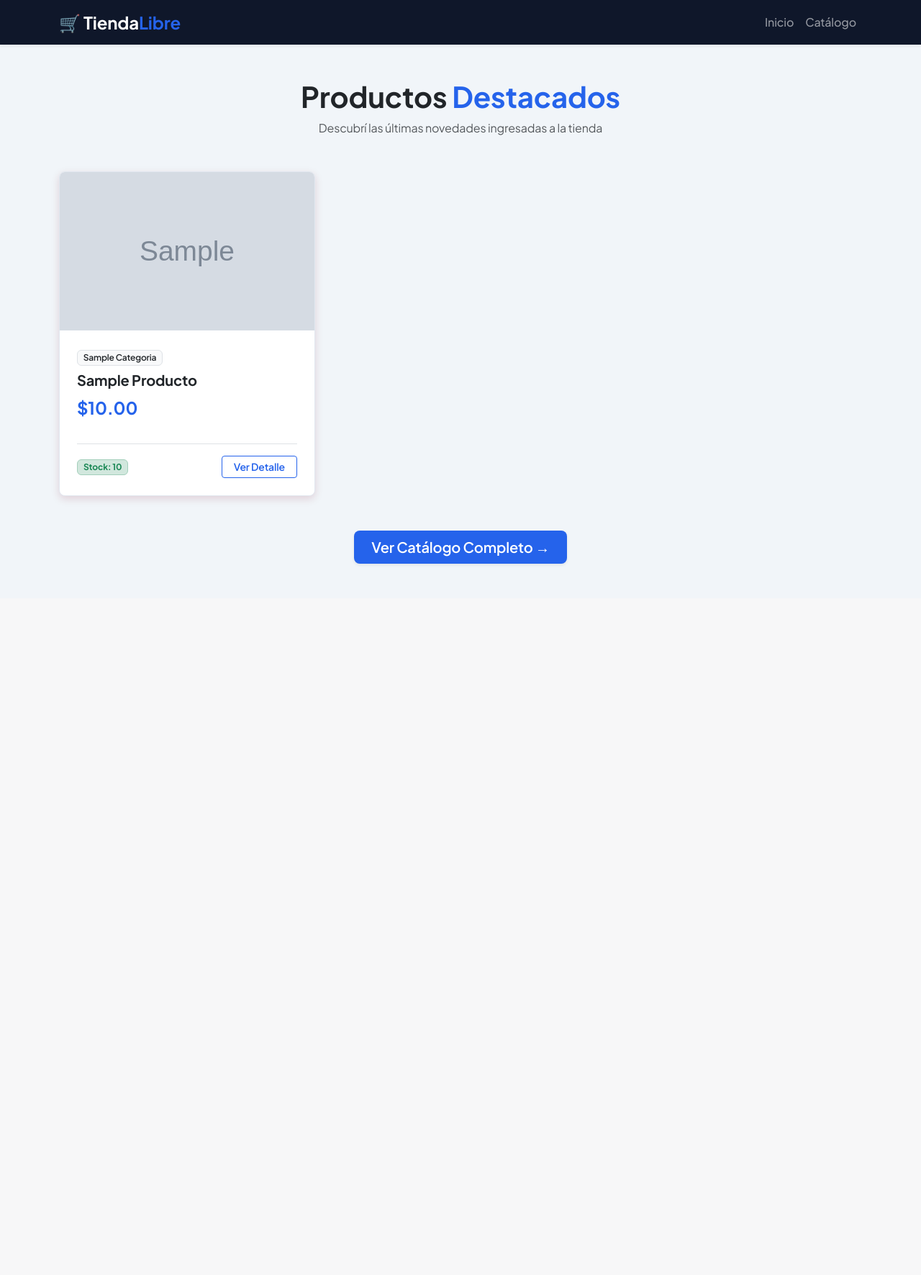
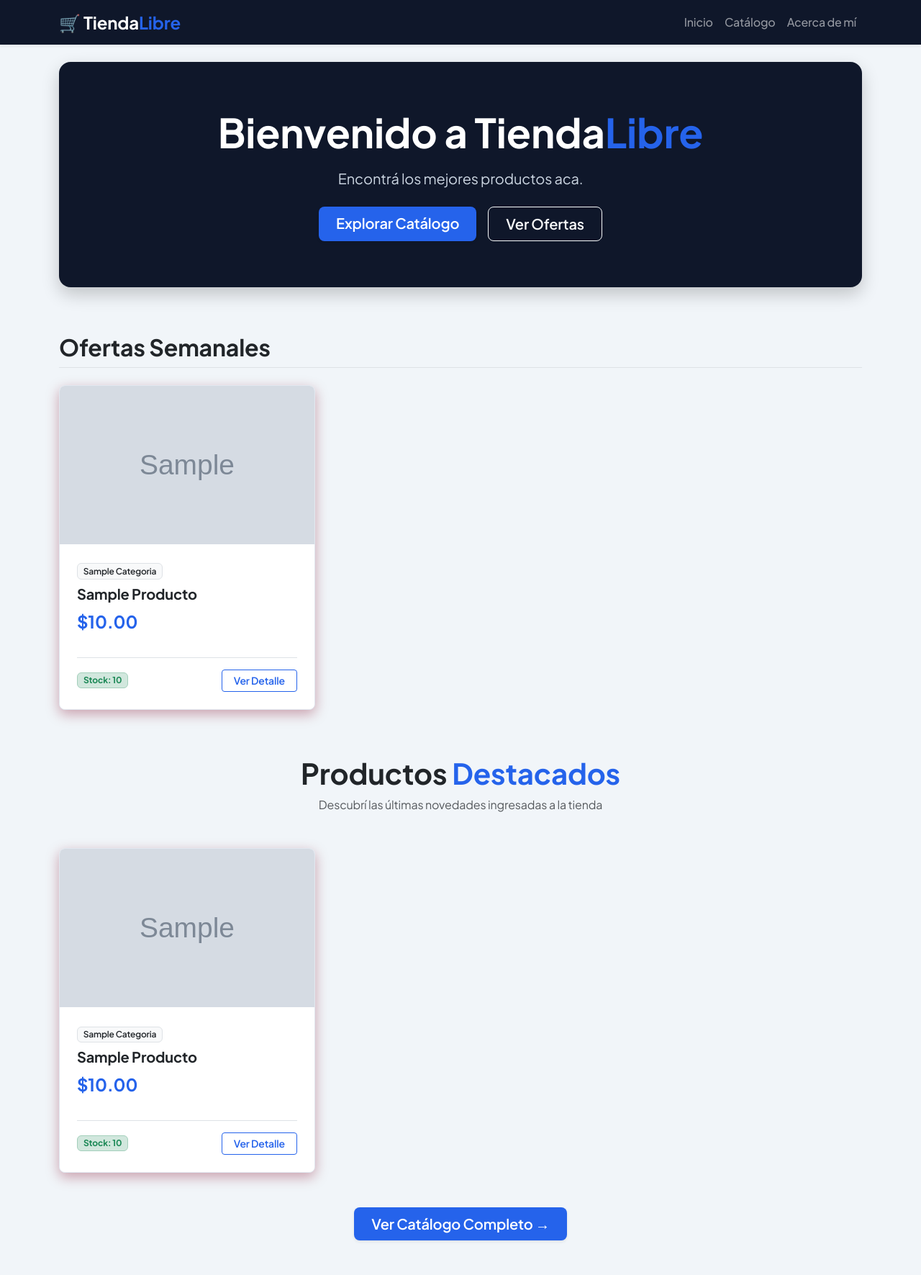
Before and after one commit to Villada-PG3/trabajo-practico-tienda-libre-fabriitisano, a Django app: template ecommerce/tiendalibre/templates/tiendalibre/home.html in a window 1280 px wide. Shown: the whole page at 72% size. Before the commit the page ends 786 px from the top, so only its background shows below. Run offline with Django 5.2, Linux system fonts and the light colour scheme; the template is opened without the code that fills it: most values are stand-ins (such as "Sample title", 1, 10 or a date in 2020); grey boxes marked "Sample" are stand-in pictures.

```diff
--- a/ecommerce/tiendalibre/templates/tiendalibre/base.html
+++ b/ecommerce/tiendalibre/templates/tiendalibre/base.html
@@ -8,7 +8,7 @@
   <!-- Bootstrap 5 CSS -->
   <link href="https://cdn.jsdelivr.net/npm/bootstrap@5.3.0/dist/css/bootstrap.min.css" rel="stylesheet">
 
-  <!-- Fuente Google Fonts: Plus Jakarta Sans -->
+
   <link rel="preconnect" href="https://fonts.googleapis.com">
   <link rel="preconnect" href="https://fonts.gstatic.com" crossorigin>
   <link href="https://fonts.googleapis.com/css2?family=Plus+Jakarta+Sans:wght@400;500;600;700&display=swap" rel="stylesheet">
@@ -55,7 +55,7 @@
 </head>
 <body>
 
-  <!-- Navbar en Azul Oscuro (Navy) -->
+
   <nav class="navbar navbar-expand-lg navbar-dark bg-navy shadow-sm mb-4">
     <div class="container">
         <a class="navbar-brand fw-bold fs-4" href="{% url 'home' %}">
@@ -72,6 +72,9 @@
           <li class="nav-item">
             <a class="nav-link fw-medium" href="{% url 'catalogo' %}">Catálogo</a>
           </li>
+          <li class="nav-item">
+            <a class="nav-link fw-medium" href="{% url 'acerca_de' %}">Acerca de mí</a>
+          </li>
         </ul>
       </div>
     </div>
@@ -80,7 +83,7 @@
   {% block content %}
   {% endblock %}
 
-  <!-- Bootstrap JS -->
+
   <script src="https://cdn.jsdelivr.net/npm/bootstrap@5.3.0/dist/js/bootstrap.bundle.min.js"></script>
 </body>
 </html>
--- a/ecommerce/tiendalibre/templates/tiendalibre/detalle.html
+++ b/ecommerce/tiendalibre/templates/tiendalibre/detalle.html
@@ -43,7 +43,7 @@
           {% endif %}
         </div>
 
-        <!-- Columna Info -->
+
         <div class="col-12 col-md-6">
 
           <span class="badge bg-light text-dark border mb-2 fw-semibold px-3 py-2">
--- a/ecommerce/tiendalibre/templates/tiendalibre/home.html
+++ b/ecommerce/tiendalibre/templates/tiendalibre/home.html
@@ -2,35 +2,136 @@
 
 {% block extra_css %}
 <style>
+  /* Sombra bordó intensa para las tarjetas */
   .card-hover {
-    transition: all 0.25s ease;
+    transition: all 0.3s ease;
     border: 1px solid #e2e8f0;
-    box-shadow: 0 4px 12px rgba(128, 0, 32, 0.15) !important;
+    box-shadow: 0 6px 18px rgba(128, 0, 32, 0.35) !important;
   }
   .card-hover:hover {
     transform: translateY(-6px);
-    border-color: #cbd5e1;
-    box-shadow: 0 12px 24px rgba(128, 0, 32, 0.3) !important;
+    border-color: #800020;
+    box-shadow: 0 12px 28px rgba(128, 0, 32, 0.6) !important;
   }
   .product-image {
     height: 220px;
     object-fit: cover;
   }
+  /* Estilo para el Hero / Bienvenida */
+  .hero-section {
+    background-color: #0f172a;
+    border-radius: 1rem;
+    color: #ffffff;
+    box-shadow: 0 10px 25px rgba(0, 0, 0, 0.2);
+  }
 </style>
 {% endblock %}
 
 {% block content %}
-<div class="container my-5">
+<div class="container my-4">
 
+  <!-- 1. SECCIÓN DE BIENVENIDA (HERO) -->
+  <div class="hero-section p-5 mb-5 text-center position-relative overflow-hidden">
+    <div class="col-md-10 col-lg-8 mx-auto py-3">
+      <h1 class="display-4 fw-bold mb-3">
+        Bienvenido a Tienda<span class="text-accent">Libre</span>
+      </h1>
+      <p class="lead text-slate-300 mb-4" style="color: #cbd5e1;">
+        Encontrá los mejores productos aca.
+      </p>
+      <div class="d-flex justify-content-center gap-3">
+        <a href="{% url 'catalogo' %}" class="btn btn-accent btn-lg px-4 fw-semibold shadow-sm">
+          Explorar Catálogo
+        </a>
+        <a href="#ofertas" class="btn btn-outline-light btn-lg px-4 fw-semibold">
+          Ver Ofertas
+        </a>
+      </div>
+    </div>
+  </div>
+
+
+  <div id="ofertas" class="mb-5 pt-3">
+    <div class="d-flex align-items-center justify-content-between mb-4 border-bottom pb-2">
+      <div>
+        <h2 class="fw-bold text-dark m-0">
+          Ofertas Semanales
+        </h2>
+      </div>
+    </div>
+
+    <div class="row g-4">
+      {% for producto in productos %}
+        {% if forloop.counter <= 3 %}
+          <div class="col-12 col-md-4">
+            <div class="card bg-white h-100 rounded-3 card-hover overflow-hidden position-relative">
+
+
+
+              <a href="{% url 'detalle_producto' pk=producto.pk %}">
+                {% if producto.imagen %}
+                  <img src="{{ producto.imagen.url }}" class="card-img-top product-image" alt="{{ producto.nombre }}">
+                {% else %}
+                  <div class="product-image d-flex align-items-center justify-content-center bg-light text-muted">
+                    Sin imagen
+                  </div>
+                {% endif %}
+              </a>
+
+              <div class="card-body d-flex flex-column justify-content-between p-4">
+                <div>
+                  <span class="badge bg-light text-dark border mb-2 fw-semibold">
+                    {{ producto.categoria.nombre|default:"Sin Categoría"|title }}
+                  </span>
+
+                  <h5 class="card-title fw-bold mb-2">
+                    <a href="{% url 'detalle_producto' pk=producto.pk %}" class="text-decoration-none text-dark">
+                      {{ producto.nombre|title }}
+                    </a>
+                  </h5>
+
+                  <p class="card-text fs-4 text-accent fw-bold mb-3">
+                    ${{ producto.precio|default:"Consultar"|floatformat:2 }}
+                  </p>
+                </div>
+
+                <div class="d-flex justify-content-between align-items-center mt-3 pt-3 border-top">
+                  {% if producto.stock > 0 %}
+                    <span class="badge bg-success-subtle text-success border border-success-subtle px-2 py-1">Stock: {{ producto.stock }}</span>
+                  {% else %}
+                    <span class="badge bg-danger-subtle text-danger border border-danger-subtle px-2 py-1">Sin Stock</span>
+                  {% endif %}
+
+                  <a href="{% url 'detalle_producto' pk=producto.pk %}" class="btn btn-outline-accent btn-sm fw-semibold px-3">
+                    Ver Detalle
+                  </a>
+                </div>
+              </div>
+
+            </div>
+          </div>
+        {% endif %}
+      {% empty %}
+        <div class="col-12 text-center py-4">
+          <p class="text-muted">No hay ofertas disponibles esta semana.</p>
+        </div>
+      {% endfor %}
+    </div>
+  </div>
+
+
+
+  <div class="my-5 pt-3">
     <div class="text-center mb-5">
-    <h1 class="fw-bold text-dark display-6">Productos <span class="text-accent">Destacados</span></h1>
+      <h2 class="fw-bold text-dark display-6">Productos <span class="text-accent">Destacados</span></h2>
       <p class="text-muted">Descubrí las últimas novedades ingresadas a la tienda</p>
     </div>
 
     <div class="row g-4">
       {% for producto in productos %}
         <div class="col-12 col-md-4">
-        <div class="card h-100 shadow-sm rounded-3 card-hover overflow-hidden">
+          <div class="card bg-white h-100 rounded-3 card-hover overflow-hidden">
+
 
             <a href="{% url 'detalle_producto' pk=producto.pk %}">
               {% if producto.imagen %}
@@ -86,6 +187,7 @@
         Ver Catálogo Completo &rarr;
       </a>
     </div>
+  </div>
 
 </div>
 {% endblock %}
```
Also changed, not shown: ecommerce/tiendalibre/templates/tiendalibre/acerca-de-mi.html (+9 -10 lines), ecommerce/tiendalibre/urls.py (+5 -5 lines), ecommerce/tiendalibre/views.py (+13 -21 lines). Lines whose indentation alone changed are shown as unchanged.
